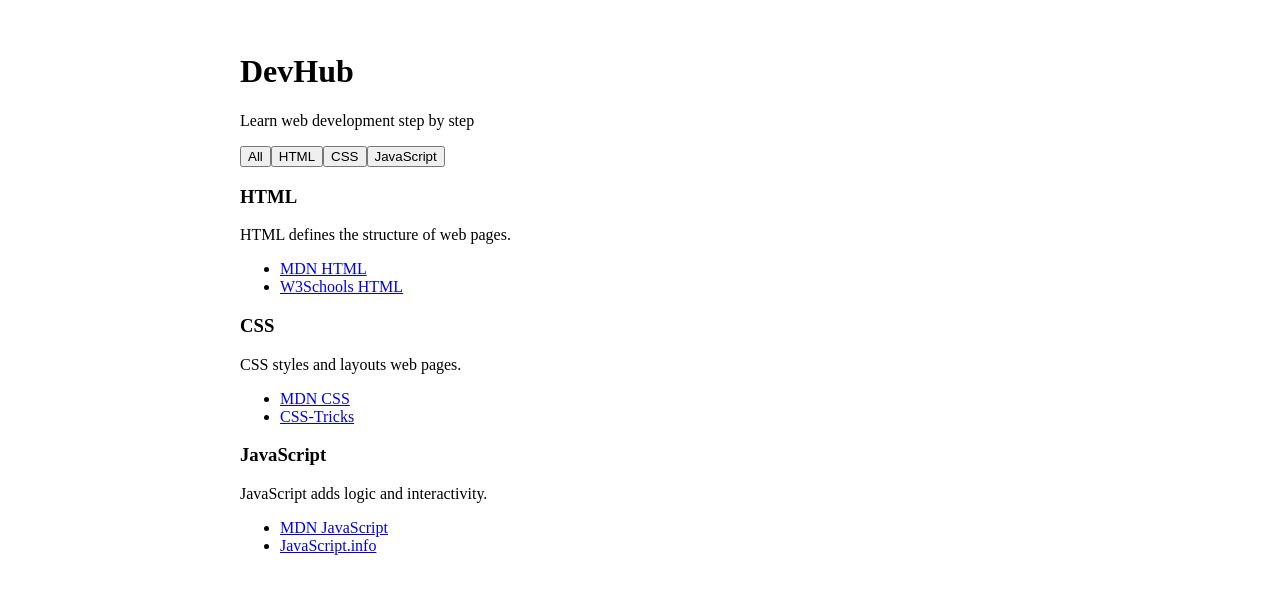
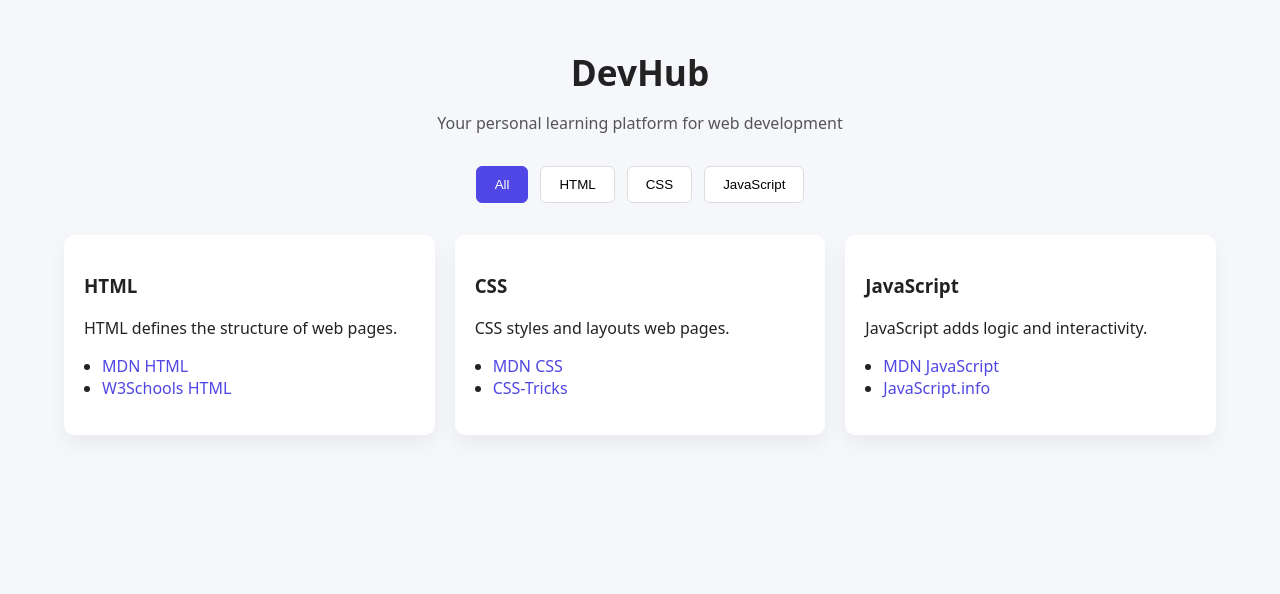
Before and after one commit to GabieRise/Devhub2.O, a React (Vite) app: page / in a window 1280 px wide. Shown: the top 594 px of the page. Built offline with nearby package versions, Linux system fonts and the light colour scheme.

Commit message:
card placement

```diff
--- a/src/App.css
+++ b/src/App.css
@@ -1,6 +1,106 @@
 /* src/App.css */
+/* Reset & base */
+* {
+  box-sizing: border-box;
+}
+
+body {
+  margin: 0;
+  font-family: system-ui, -apple-system, BlinkMacSystemFont, sans-serif;
+  background-color: #f5f7fb;
+  color: #222;
+}
+
+/* App layout */
 .app {
-  max-width: 800px;
+  max-width: 1200px;
   margin: 0 auto;
   padding: 24px;
 }
+
+/* Header */
+.header {
+  text-align: center;
+  margin-bottom: 32px;
+}
+
+.header h1 {
+  margin-bottom: 8px;
+  font-size: 2.2rem;
+}
+
+.header p {
+  color: #555;
+}
+
+/* Filter buttons */
+.filters {
+  display: flex;
+  justify-content: center;
+  gap: 12px;
+  margin-bottom: 32px;
+}
+
+.filters button {
+  padding: 10px 18px;
+  border-radius: 6px;
+  border: 1px solid #ddd;
+  background: white;
+  cursor: pointer;
+  font-weight: 500;
+  transition: background 0.2s ease, color 0.2s ease;
+}
+
+.filters button:hover {
+  background: #eef2ff;
+}
+
+.filters button.active {
+  background: #4f46e5;
+  color: white;
+  border-color: #4f46e5;
+}
+
+/* Resource grid */
+section {
+  display: grid;
+  grid-template-columns: 1fr;
+  gap: 20px;
+}
+
+@media (min-width: 768px) {
+  section {
+    grid-template-columns: repeat(3, 1fr);
+  }
+}
+
+/* Resource cards */
+article {
+  background: white;
+  border-radius: 10px;
+  padding: 20px;
+  box-shadow: 0 10px 20px rgba(0,0,0,0.05);
+  transition: transform 0.2s ease, box-shadow 0.2s ease;
+}
+
+article:hover {
+  transform: translateY(-4px);
+  box-shadow: 0 14px 28px rgba(0,0,0,0.08);
+}
+
+article h2 {
+  margin-top: 0;
+}
+
+article ul {
+  padding-left: 18px;
+}
+
+article a {
+  color: #4f46e5;
+  text-decoration: none;
+}
+
+article a:hover {
+  text-decoration: underline;
+}
--- a/src/App.jsx
+++ b/src/App.jsx
@@ -1,12 +1,12 @@
+import "./App.css";
 import ResourceList from "./components/ResourceList";
-import "./App.css";
 
 function App() {
   return (
     <div className="app">
-      <header>
+      <header className="header">
         <h1>DevHub</h1>
-        <p>Learn web development step by step</p>
+        <p>Your personal learning platform for web development</p>
       </header>
 
       <ResourceList />
--- a/src/main.jsx
+++ b/src/main.jsx
@@ -1,8 +1,6 @@
 import { StrictMode } from "react";
 import { createRoot } from "react-dom/client";
 import App from "./App.jsx";
-// import "./index.css";
-
 
 createRoot(document.getElementById("root")).render(
   <StrictMode>
```
